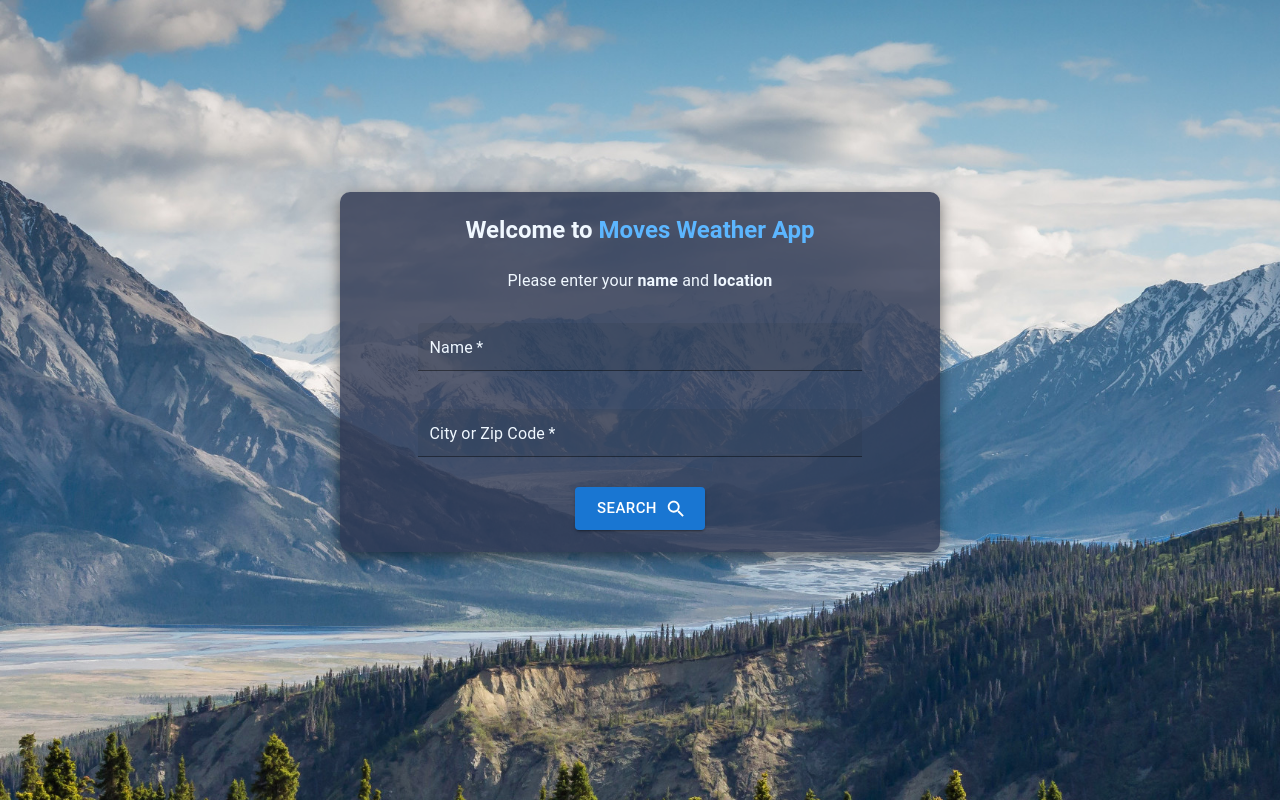
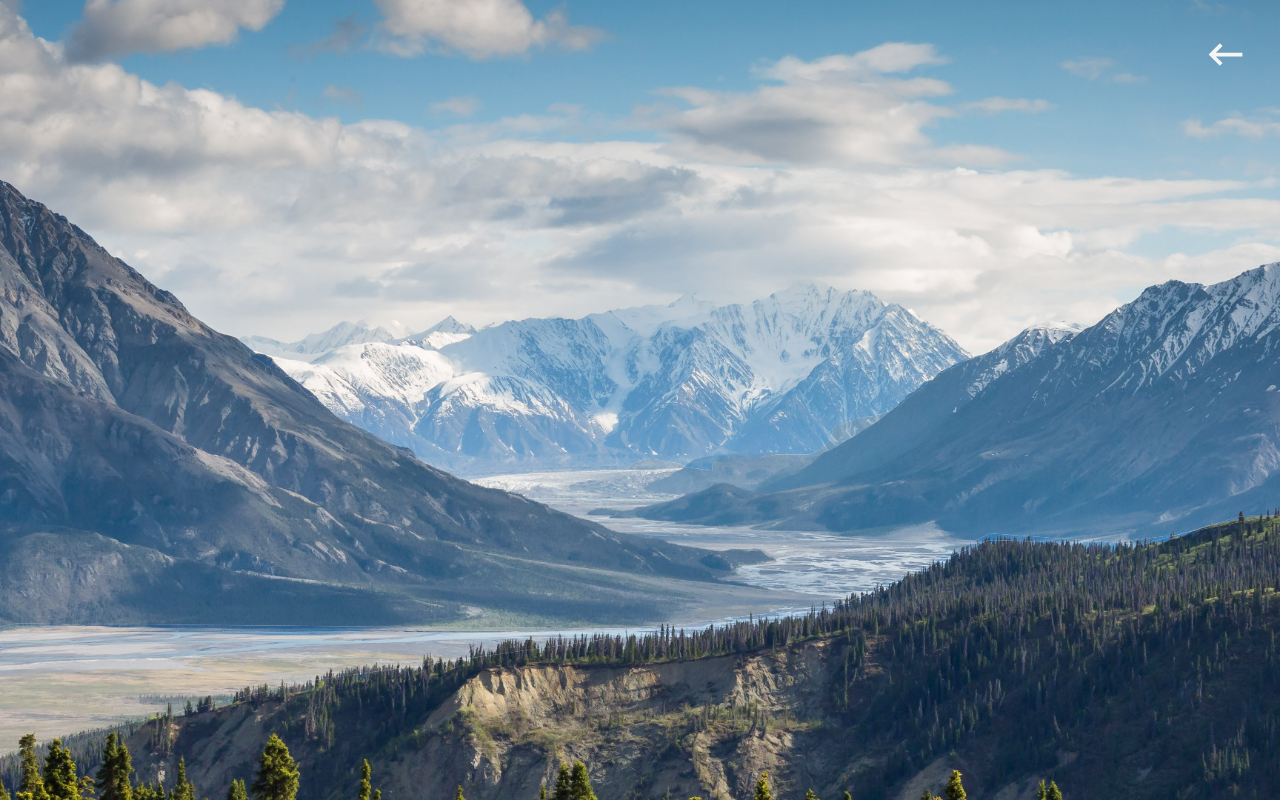
Before and after one commit to lazirpascual/moves-weather-app, a React (Create React App) app: page / in a window 1280 px wide. Built offline with nearby package versions, Linux system fonts and the light colour scheme.

Commit message:
add back button

```diff
--- a/src/App.css
+++ b/src/App.css
@@ -19,3 +19,9 @@ body {
   background-size: cover;
   color: whitesmoke;
 }
+
+.back-button {
+  position: absolute;
+  right: 20px;
+  top: 20px;
+}
--- a/src/App.tsx
+++ b/src/App.tsx
@@ -1,10 +1,16 @@
 import UserForm from "./Components/CityForm/UserForm";
+import KeyboardBackspaceIcon from "@mui/icons-material/KeyboardBackspace";
+import IconButton from "@mui/material/IconButton";
 import "./App.css";
 
 function App() {
   return (
     <div className="start-container">
-      <UserForm />
+      <div className="back-button">
+        <IconButton color="inherit" size="large">
+          <KeyboardBackspaceIcon sx={{ fontSize: "45px" }} />
+        </IconButton>
+      </div>
     </div>
   );
 }
```
